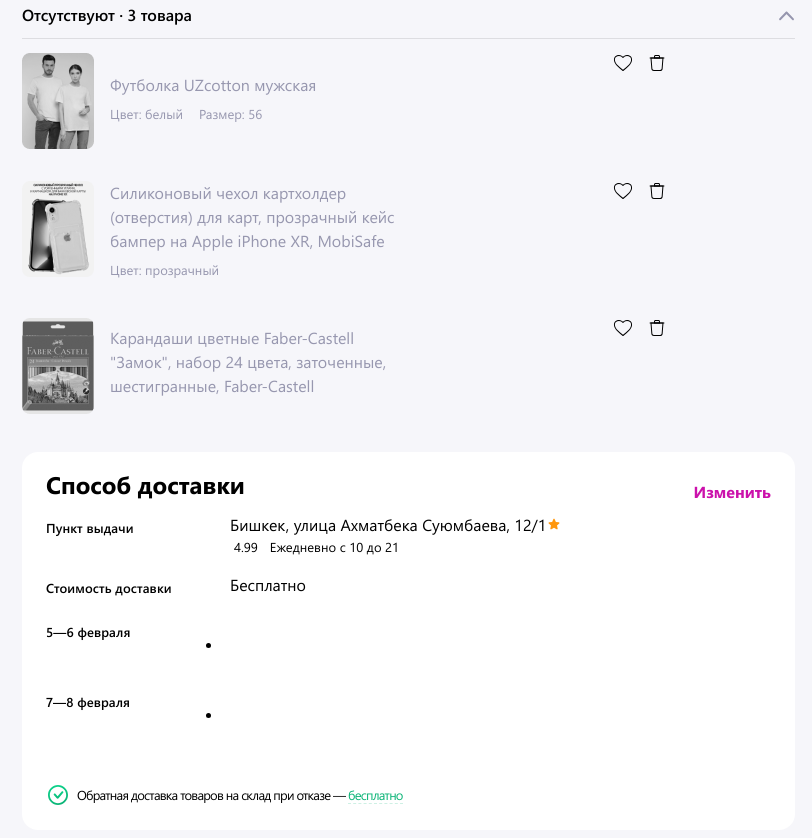
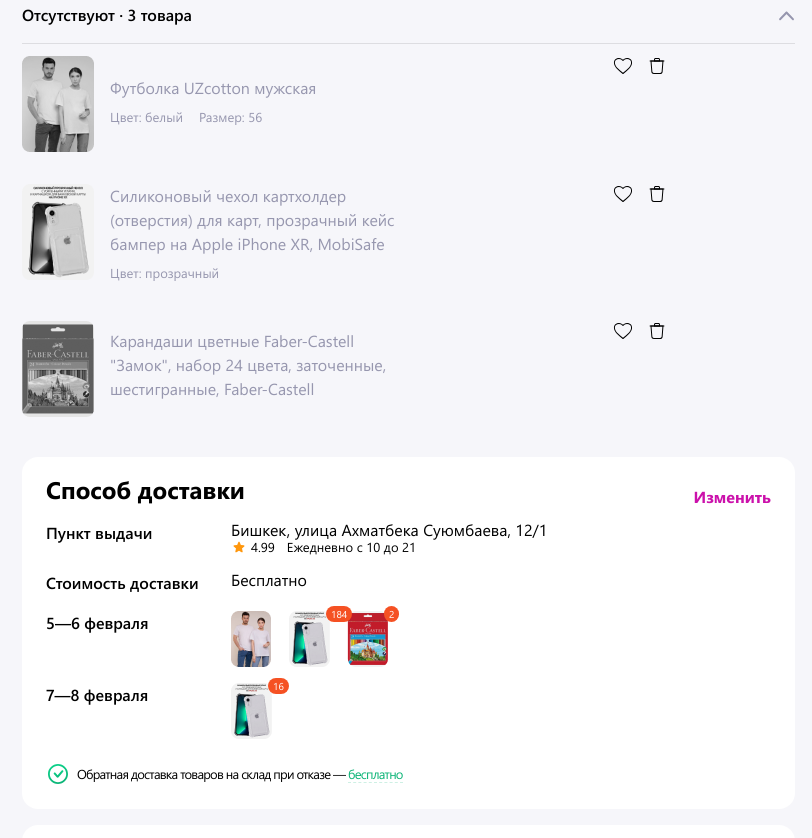
Before and after one commit to lidasharova/WB-L0, a website built with Vite: page cart-page/index.html in a window 1280 px wide. Shown: the part 741-1579 px from the top of the page, without its empty margins (0-812 px from the left). Built offline with nearby package versions, Linux system fonts and the light colour scheme; a web font is replaced by a local one.

Commit message:
feat: add delivery table && cart notification

```diff
--- a/cart-page/index.html
+++ b/cart-page/index.html
@@ -26,13 +26,14 @@
       </div>
       <div class="header__buttons__container">
         <a class="header__link__profile" href="#" _target="_blank">
-          <span class="profile__icon"></span>
-          <span class="profile__notify"></span>
+          <div class="profile__icon"></div>
           Профиль
         </a>
         <a class="header__link__cart" href="#" _target="_blank">
-          <span class="cart__icon"></span>
-          <span class="cart__notify"></span>
+          <div class="cart__icon">
+            <div class="delivery-icon__count cart-notification">2</div>
+          </div>
+
           Корзина
         </a>
       </div>
@@ -49,7 +50,7 @@
               <span class="checkbox__decor main-checkbox checkbox-checked" data-id="all"></span>
               <span class="checkbox-text__text check__all">Выбрать все</span>
             </div>
-            <div class="cart-accordion__icon_open"></div>
+            <div class="cart-accordion__icon_open icon-available"></div>
           </div>
           <!------карточки товаров----->
           <div class="cart-list__items__wrapper"></div>
@@ -59,7 +60,7 @@
               <span class="cart-accordion__count">Отсутствуют · 3 товара</span>
               <span class="cart-accordion__price"></span>
             </div>
-            <div class="cart-accordion__icon_open"></div>
+            <div class="cart-accordion__icon_open icon-soldout"></div>
           </div>
           <div class="cart-list__items-out__wrapper"></div>
 
@@ -73,7 +74,7 @@
 
           <div class="delivery__table">
             <div class="delivery__address__wrapper">
-              <div class="delivery__table__item">Пункт выдачи</div>
+              <div class="delivery__table__item table-item-font">Пункт выдачи</div>
               <div class="address__data__wrapper">
                 <span class="delivery__address__data delivery-current-address">Бишкек, улица Ахматбека Суюмбаева,
                   12/1</span>
@@ -83,11 +84,11 @@
               </div>
             </div>
             <div class="delivery__cost__wrapper">
-              <div class="delivery__table__item">Стоимость доставки</div>
+              <div class="delivery__table__item table-item-font">Стоимость доставки</div>
               <span class="delivery__cost__data">Бесплатно</span>
             </div>
             <div class="delivery__date__item">
-              <div class="delivery__table__item delivery__date">5—6 февраля</div>
+              <div class="delivery__table__item table-item-font delivery__date">5—6 февраля</div>
               <div class="delivery__date__photos__wrapper">
                 <ul class="delivery__date__photos">
                   <li class="delivery__date__photo"></li>
@@ -95,7 +96,7 @@
               </div>
             </div>
             <div class="delivery__date__item">
-              <div class="delivery__table__item delivery__date">7—8 февраля</div>
+              <div class="delivery__table__item table-item-font delivery__date">7—8 февраля</div>
               <div class="delivery__date__photos__wrapper">
                 <ul class="delivery__date__photos">
                   <li class="delivery__date__photo"></li>
@@ -294,7 +295,7 @@
                   <div class="delivery-modal__addresses-wrapper pickup">
                     <div class="delivery-modal__address-wrapper pickup-wrap-data" data-id="pickup-address-1">
                       <div class="delivery-modal__address__data__wrapper data-wrapper-pickup"
-                 data-id="pickup-address-1">
+                        data-id="pickup-address-1">
                         <span class="circle-checkbox checkbox-delivery-address" data-id="pickup-address-1"></span>
                         <div class="delivery-modal__address__data__wrap">
                           <span class="delivery-modal__address-text">г. Бишкек, микрорайон Джал, улица Ахунбаева Исы, д.
@@ -311,7 +312,7 @@
 
                     <div class="delivery-modal__address-wrapper pickup-wrap-data" data-id="pickup-address-2">
                       <div class="delivery-modal__address__data__wrapper data-wrapper-pickup"
-           data-id="pickup-address-2">
+                        data-id="pickup-address-2">
                         <span class="circle-checkbox checkbox-delivery-address" data-id="pickup-address-2"></span>
                         <div class="delivery-modal__address__data__wrap">
                           <span class="delivery-modal__address-text">г. Бишкек, микрорайон Джал, улица Ахунбаева Исы, д.
@@ -328,7 +329,7 @@
 
                     <div class="delivery-modal__address-wrapper pickup-wrap-data" data-id="pickup-address-3">
                       <div class="delivery-modal__address__data__wrapper data-wrapper-pickup"
-                       data-id="pickup-address-3">
+                        data-id="pickup-address-3">
                         <span class="circle-checkbox checkbox-delivery-address" data-id="pickup-address-3"></span>
                         <div class="delivery-modal__address__data__wrap">
                           <span class="delivery-modal__address-text">г. Бишкек, улица Табышалиева, д. 57</span>
--- a/cart-page/main.js
+++ b/cart-page/main.js
@@ -5,10 +5,13 @@
 import { handlerCheckFrom } from '@/components/user-form/handlerCheckFrom.js';
 import { handlerTooltips } from '@/components/tooltips/handlerTooltips.js';
 
+
+
 window.onload = function () {
   renderCart();
   handlerButtonsCard();
   handlerOrderForm();
   handlerCheckFrom();
   handlerTooltips();
+
 };
--- /dev/null
+++ b/cart-page/src/components/delivery-section/updateDeliveryDate.js
@@ -0,0 +1,77 @@
+import dataDelivery from '@/data/dataDelivery.json';
+
+const clearTable = () => {
+  const deliveryCostWrapper = document.querySelector('.delivery__cost__wrapper');
+  const parentElement = deliveryCostWrapper.parentElement;
+
+  while (parentElement.lastElementChild !== deliveryCostWrapper) {
+    parentElement.removeChild(parentElement.lastElementChild);
+  }
+};
+const table = document.querySelector('.delivery__table');
+
+let hasProductsInSecondStock = false;
+export const updateDeliveryDate = (selectedProducts) => {
+  clearTable();
+  addFirstStock(selectedProducts);
+  addSecondStock(selectedProducts);
+};
+
+const addFirstStock = (selectedProducts) => {
+  const oneStock = document.createElement('div');
+  oneStock.classList.add('delivery__date__item');
+  const dateElement = document.createElement('div');
+  dateElement.classList.add('delivery__table__item', 'table-item-font');
+  dateElement.textContent = dataDelivery[0];
+  oneStock.append(dateElement);
+  const datePhotoWrapper = document.createElement('ul');
+  datePhotoWrapper.classList.add('delivery__date__photos__wrapper');
+  oneStock.append(datePhotoWrapper);
+  selectedProducts.forEach((product) => {
+    const datePhoto = document.createElement('li');
+    datePhoto.classList.add('delivery__date__photo');
+    datePhoto.style.backgroundImage = `url(${product.iconUrl})`;
+    datePhotoWrapper.append(datePhoto);
+    const countLabel = document.createElement('div');
+    countLabel.classList.add('delivery-icon__count');
+    if (product.delivery['2'] && product.count > product.delivery['1']) {
+      countLabel.textContent = product.delivery['1'];
+    } else {
+      countLabel.textContent = product.count;
+    }
+    if (product.count >= 2) {
+      datePhoto.append(countLabel);
+    }
+  });
+  table.append(oneStock);
+};
+
+const addSecondStock = (selectedProducts) => {
+  const twoStock = document.createElement('div');
+  twoStock.classList.add('delivery__date__item');
+  const dateElement = document.createElement('div');
+  dateElement.classList.add('delivery__table__item', 'table-item-font');
+  dateElement.textContent = dataDelivery[1];
+  twoStock.append(dateElement);
+  const datePhotoWrapper = document.createElement('ul');
+  datePhotoWrapper.classList.add('delivery__date__photos__wrapper');
+  twoStock.append(datePhotoWrapper);
+  selectedProducts.forEach((product) => {
+    if (product.count > product.delivery['1']) {
+      hasProductsInSecondStock = true;
+      const datePhoto = document.createElement('li');
+      datePhoto.classList.add('delivery__date__photo');
+      datePhoto.style.backgroundImage = `url(${product.iconUrl})`;
+      datePhotoWrapper.append(datePhoto);
+      const countLabel = document.createElement('div');
+      countLabel.classList.add('delivery-icon__count');
+      countLabel.textContent = product.count - product.delivery['1'];
+      if (product.count >= 2) {
+        datePhoto.append(countLabel);
+      }
+    }
+  });
+  if (hasProductsInSecondStock) {
+    table.append(twoStock);
+  }
+};
--- a/cart-page/src/components/order-form/updateOrderForm.js
+++ b/cart-page/src/components/order-form/updateOrderForm.js
@@ -4,6 +4,7 @@
 import { changeButtonOrderText } from '@/components/order-form/changeButtonOrderText.js';
 import { changeCountItemsInOrderForm } from '@/components/order-form/changeCountItemsInOrderForm.js';
 import { toggleCountersInOrderForm } from '@/utils/toggleCountersInOrderForm.js';
+import { updateDeliveryDate } from '@/components/delivery-section/updateDeliveryDate.js';
 
 export const updateOrderForm = (selectedProducts) => {
   if (selectedProducts.length !== 0) {
@@ -12,6 +13,8 @@
     getDiscountSum(selectedProducts);
     changeButtonOrderText(selectedProducts);
     changeCountItemsInOrderForm(selectedProducts);
+    updateDeliveryDate(selectedProducts);
   }
   toggleCountersInOrderForm(selectedProducts);
+  updateDeliveryDate(selectedProducts);
 };
--- a/cart-page/src/components/product-card/create-card/renderCart.js
+++ b/cart-page/src/components/product-card/create-card/renderCart.js
@@ -1,10 +1,16 @@
 import { CartProducts } from '@/components/product-store/CartProducts.js';
-import { createProductsCard } from './createProductsCard.js';
-import { createCardsOut } from './createCardsSoldOut.js';
+import { createProductsCard } from '@/components/product-card/create-card/createProductsCard.js';
+import { createCardsOut } from '@/components/product-card/create-card/createCardsSoldOut.js';
+import { SelectedProducts } from '@/components/product-store/SelectedProducts.js';
+import { updateDeliveryDate } from '@/components/delivery-section/updateDeliveryDate.js';
+import { cartNotification } from '@/components/product-card/update-card/cartNotification.js';
 
 export const renderCart = () => {
+  const selectedProducts = SelectedProducts.getSelectedProducts().products;
   const cart = CartProducts.getAvailableProducts();
   const productsSoldOut = CartProducts.getSoldOutProducts();
   createProductsCard(cart);
+  cartNotification(cart);
   createCardsOut(productsSoldOut);
+  updateDeliveryDate(selectedProducts);
 };
--- /dev/null
+++ b/cart-page/src/components/product-card/update-card/cartNotification.js
@@ -0,0 +1,4 @@
+export const cartNotification = (products) => {
+  const notification = document.querySelector('.cart-notification');
+  products.length >= 1 ? (notification.textContent = products.length) : notification.remove();
+};
--- a/cart-page/src/components/product-store/CartProducts.js
+++ b/cart-page/src/components/product-store/CartProducts.js
@@ -4,8 +4,7 @@
 import { updatePriceInCard } from '@/components/product-card/update-card/updatePriceInCard.js';
 import { updateOrderForm } from '@/components/order-form/updateOrderForm.js';
 import { SelectedProducts } from './SelectedProducts';
-
-const selectedProducts = SelectedProducts.getSelectedProducts().products;
+import { cartNotification } from '@/components/product-card/update-card/cartNotification.js';
 
 export class CartProducts {
   constructor() {
@@ -19,6 +18,7 @@
   }
 
   increaseCountProduct(idProduct) {
+    const selectedProducts = SelectedProducts.getSelectedProducts().products;
     const selectedProductsList = new SelectedProducts();
     const newProduct = this.availableProducts.find((product) => product.id === idProduct);
 
@@ -42,6 +42,7 @@
   }
 
   decreaseCountProduct(idProduct) {
+    const selectedProducts = SelectedProducts.getSelectedProducts().products;
     const selectedProductsList = new SelectedProducts();
     const product = this.availableProducts.find((product) => product.id === idProduct);
     if (product && product.count > 1) {
@@ -65,6 +66,7 @@
       const index = this.availableProducts.indexOf(product);
       this.availableProducts.splice(index, 1);
     }
+    cartNotification(this.availableProducts);
   }
 
   static getAvailableProducts() {
--- a/cart-page/src/components/product-store/SelectedProducts.js
+++ b/cart-page/src/components/product-store/SelectedProducts.js
@@ -8,10 +8,12 @@
   addSelectedProduct(idSelectedProduct) {
     const cart = CartProducts.getAvailableProducts();
     const selectedProduct = cart.find((product) => product.id === idSelectedProduct);
-    if (selectedProduct) {
+    const isProductInSelected = this.products.some((product) => product.id === idSelectedProduct);
+    if (selectedProduct && !isProductInSelected) {
       this.products.push(selectedProduct);
     }
   }
+
   deleteSelectedProduct(idProduct) {
     const product = this.products.find((product) => product.id === idProduct);
     if (product) {
@@ -35,6 +37,14 @@
       product.count--;
     }
   }
+
+  static selectedAllProducts() {
+    const cart = CartProducts.getAvailableProducts();
+    this.products = cart;
+  }
+  static deleteAllSelectedProducts() {
+    this.products = [];
+  }
   static getSelectedProducts() {
     if (!this.instance) {
       this.instance = new SelectedProducts();
--- /dev/null
+++ b/cart-page/src/data/dataDelivery.json
@@ -0,0 +1 @@
+["5—6 февраля", "7—8 февраля"]
--- a/cart-page/src/data/dataItems.json
+++ b/cart-page/src/data/dataItems.json
@@ -12,7 +12,10 @@
     "count": 1,
     "maxCount": 2,
     "img": "/img/cart-items/t-shirt.png",
-    "iconUrl": "/img/delivery/t-shirt-icon.png"
+    "iconUrl": "/img/delivery/t-shirt-icon.png",
+    "delivery": {
+      "1": 2
+    }
   },
   {
     "id": "case-02",
@@ -26,7 +29,11 @@
     "count": 200,
     "maxCount": 250,
     "img": "/img/cart-items/case.png",
-    "iconUrl": "/img/delivery/case-icon.png"
+    "iconUrl": "/img/delivery/case-icon.png",
+    "delivery": {
+      "1": 184,
+      "2": 66
+    }
   },
   {
     "id": "pencils-03",
@@ -39,7 +46,10 @@
     "count": 2,
     "maxCount": 2,
     "img": "/img/cart-items/pencils.png",
-    "iconUrl": "/img/delivery/pencils-icon.png"
+    "iconUrl": "/img/delivery/pencils-icon.png",
+    "delivery": {
+      "1": 2
+    }
   },
   {
     "id": "t-shirt-01-out",
--- a/cart-page/src/data/dataSelectedProducts.json
+++ b/cart-page/src/data/dataSelectedProducts.json
@@ -11,7 +11,10 @@
     "count": 1,
     "maxCount": 2,
     "img": "/img/cart-items/t-shirt.png",
-    "iconUrl": "/img/delivery/t-shirt-icon.png"
+    "iconUrl": "/img/delivery/t-shirt-icon.png",
+    "delivery": {
+      "1": 2
+    }
   },
   {
     "id": "case-02",
@@ -24,7 +27,11 @@
     "count": 200,
     "maxCount": 250,
     "img": "/img/cart-items/case.png",
-    "iconUrl": "/img/delivery/case-icon.png"
+    "iconUrl": "/img/delivery/case-icon.png",
+    "delivery": {
+      "1": 184,
+      "2": 66
+    }
   },
   {
     "id": "pencils-03",
@@ -36,6 +43,9 @@
     "count": 2,
     "maxCount": 2,
     "img": "/img/cart-items/pencils.png",
-    "iconUrl": "/img/delivery/pencils-icon.png"
+    "iconUrl": "/img/delivery/pencils-icon.png",
+    "delivery": {
+      "1": 2
+    }
   }
 ]
--- a/cart-page/src/sass/components/_cart-list.scss
+++ b/cart-page/src/sass/components/_cart-list.scss
@@ -29,7 +29,7 @@
 }
 .cart-accordion__soldout {
   border-bottom: 1px solid rgb(0 0 0 / 10.2%);
-  padding-bottom: 11px;
+  padding-bottom: 16px;
   margin-top: 26px;
 }
 .cart-accordion__icon_open,
@@ -100,8 +100,8 @@
   display: flex;
   flex-flow: row nowrap;
   justify-content: space-between;
-  margin-bottom: 18px;
-  margin-top: 14px;
+  margin-bottom: 20px;
+  margin-top: 12px;
 }
 .cart-list__item__product {
   display: flex;
--- a/cart-page/src/sass/components/_delivery-form.scss
+++ b/cart-page/src/sass/components/_delivery-form.scss
@@ -17,6 +17,7 @@
   display: flex;
   flex-direction: column;
   margin-bottom: 24px;
+  gap: 16px;
 }
 .address__grade__star {
   @include background-icon(12px, 12px);
@@ -36,23 +37,45 @@
 .delivery__cost__wrapper,
 .delivery__date__photos__wrapper {
   display: flex;
-  gap: 8px;
+  list-style-type: none;
+  padding: 0;
+  margin: 0;
 }
+
+.delivery__date__photo {
+  position: relative;
+  list-style-type: none;
+  display: inline-block;
+  width: 50px;
+  height: 56px;
+  background-repeat: no-repeat;
+  margin-right: 8px;
+}
+
 .delivery__table__item,
 .delivery__date__item {
-  @include font(13px, 24px, 600, 0.1px);
-  @extend %font-segoe-semibold;
+  @include font(16px, 24px, 400);
+}
 
-  font-family: SegoeUI-SemiBold, Geneva, Verdana, Arial, sans-serif;
-  width: 176px;
-  margin-bottom: 20px;
+.delivery__table__item {
+  width: 153px;
   white-space: nowrap;
   display: flex;
+  align-self: flex-start;
+  margin-right: 32px;
 }
+.table-item-font {
+  @extend %font-segoe-semibold;
+  @include font(16px, 24px, 600);
+}
+.delivery__date__item {
+  display: flex;
+}
+
 .address__data__wrapper {
   display: flex;
   flex-flow: row wrap;
-  width: 350px;
+  width: 330px;
 }
 .address__grade,
 .address__office-hours {
@@ -61,9 +84,7 @@
   margin-right: 8px;
   margin-left: 4px;
 }
-.delivery__address__wrapper {
-  margin-bottom: 16px;
-}
+
 .delivery__conditions__wrapper {
   max-width: 375px;
   position: relative;
@@ -89,4 +110,32 @@
 }
 .delivery__address__data .delivery-current-address {
   flex-basis: 100%;
+  margin-bottom: 4px;
 }
+
+.delivery-icon__count,
+.cart-notification {
+  display: inline-block;
+  padding: 5px;
+  position: absolute;
+  height: 16px;
+  top: -5px;
+  left: 37px;
+  background-color: $color-orange;
+  color: $color-white;
+  font-size: 10px;
+  border-radius: 16px;
+  display: flex;
+  justify-content: center;
+  align-items: center;
+  z-index: 2;
+}
+
+.cart-notification {
+  @include font(10px, 18px, 700);
+  height: 15px;
+  top: -6px;
+  left: 19px;
+  @extend %font-segoe-bold;
+  padding-bottom: 6px;
+}
```
Also changed, not shown: cart-page/src/components/accordion/handlerAccordionSoldOut.js (added, +8 -0 lines), cart-page/src/components/checkbox-card/handlerCheckboxCard.js (+5 -5 lines), cart-page/src/components/checkbox-card/updateMainCheckboxState.js (+9 -0 lines).
